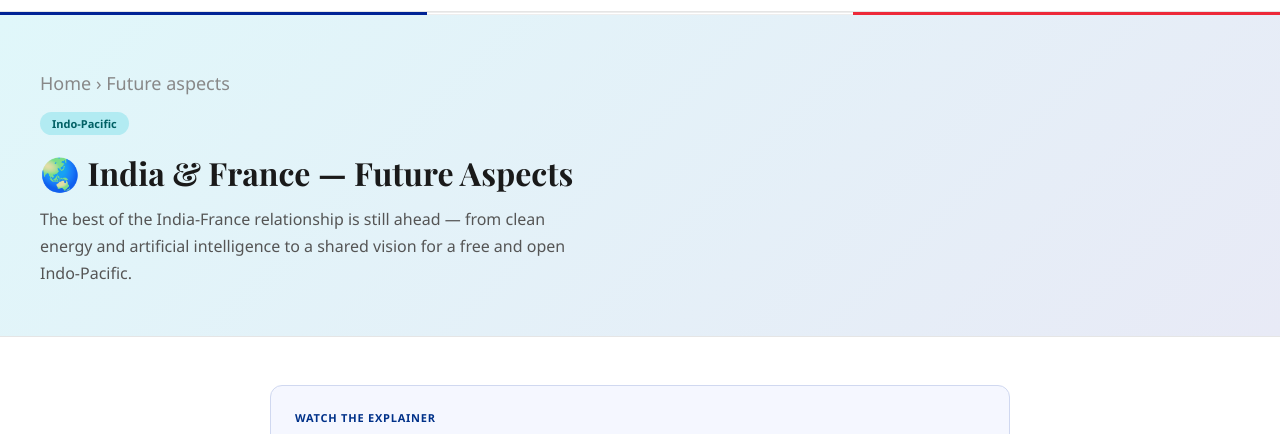
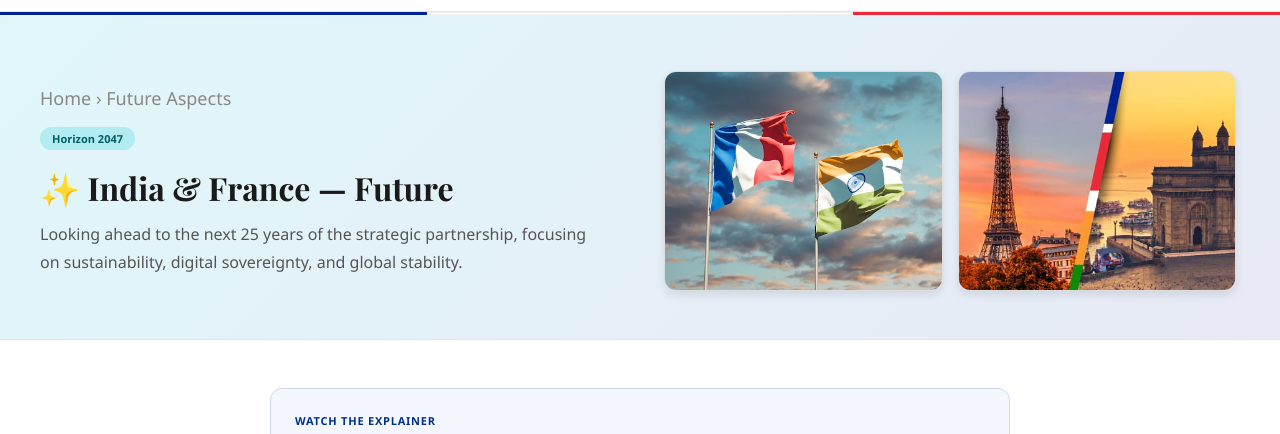
Before and after one commit to vijeta2005/india-france, a plain HTML site: page future.html in a window 1280 px wide. Shown: the part 48-482 px from the top of the page. Drawn offline with nearby package versions, Linux system fonts and the light colour scheme.

Commit message:
Update future.html

```diff
--- a/future.html
+++ b/future.html
@@ -266,16 +266,36 @@
   </div>
 
   <div class="page-hero">
-    <div class="breadcrumb">
-      <a href="index.html"><span class="en">Home</span><span class="fr">Accueil</span></a> ›
-      <span class="en">Future aspects</span><span class="fr">Aspects futurs</span>
+    <div style="display: flex; align-items: center; justify-content: space-between; gap: 40px; flex-wrap: wrap;">
+
+      <div style="flex: 1; min-width: 300px;">
+        <div class="breadcrumb">
+          <a href="index.html"><span class="en">Home</span><span class="fr">Accueil</span></a>
+          › <span class="en">Future Aspects</span><span class="fr">Aspects Futurs</span>
+        </div>
+        <div class="topic-tag">
+          <span class="en">Horizon 2047</span><span class="fr">Horizon 2047</span>
+        </div>
+        <h1>✨ <span class="en">India &amp; France — Future</span><span class="fr">Inde et France — Futur</span></h1>
+        <p>
+          <span class="en">Looking ahead to the next 25 years of the strategic partnership, focusing on sustainability, digital sovereignty, and global stability.</span>
+          <span class="fr">Regard vers les 25 prochaines années du partenariat stratégique, axé sur la durabilité, la souveraineté numérique et la stabilité mondiale.</span>
+        </p>
+      </div>
+
+      <div style="flex: 1; display: flex; gap: 15px; min-width: 300px; justify-content: center;">
+
+        <img src="WhatsApp Image 2026-04-17 at 2.447 AM.jpeg"
+             alt="Future Vision India France"
+             style="width: 48%; height: 220px; object-fit: cover; border-radius: 12px; border: 1px solid #ddd; box-shadow: 0 4px 10px rgba(0,0,0,0.1);">
+
+        <img src="WhatsApp Image 2026-04-17 at 2.40.47 AM.jpeg"
+             alt="Foundations of the Future"
+             style="width: 48%; height: 220px; object-fit: cover; border-radius: 12px; border: 1px solid #ddd; box-shadow: 0 4px 10px rgba(0,0,0,0.1);">
+
+      </div>
+
     </div>
-    <div class="topic-tag">Indo-Pacific</div>
-    <h1>🌏 <span class="en">India &amp; France — Future Aspects</span><span class="fr">Inde et France — Aspects Futurs</span></h1>
-    <p>
-      <span class="en">The best of the India-France relationship is still ahead — from clean energy and artificial intelligence to a shared vision for a free and open Indo-Pacific.</span>
-      <span class="fr">Le meilleur de la relation Inde-France est encore à venir — de l'énergie propre et l'intelligence artificielle à une vision partagée pour un Indo-Pacifique libre et ouvert.</span>
-    </p>
   </div>
 
   <div class="main">
```
